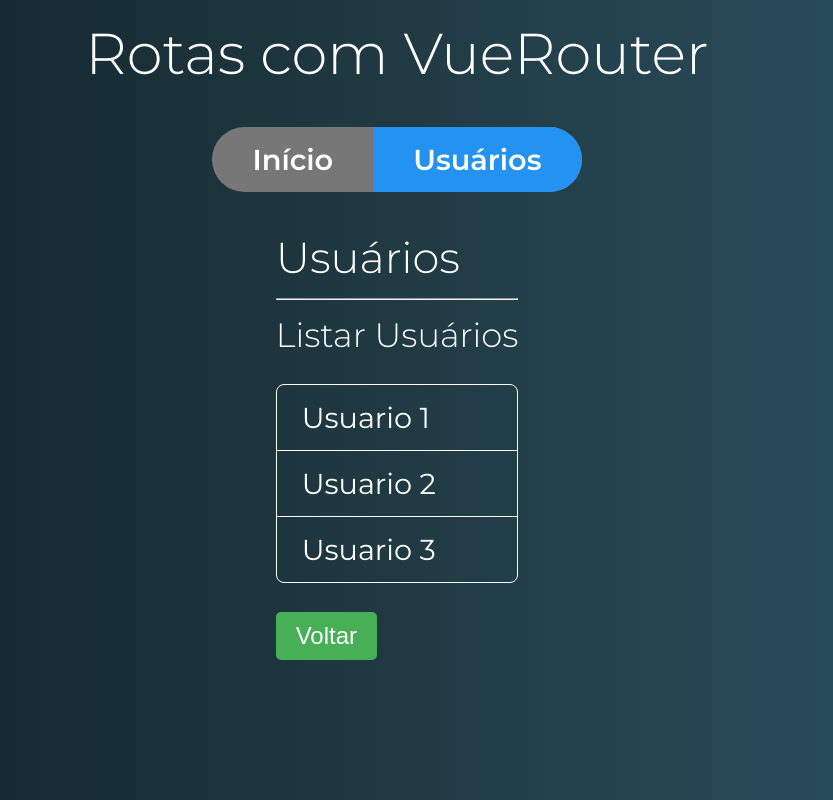
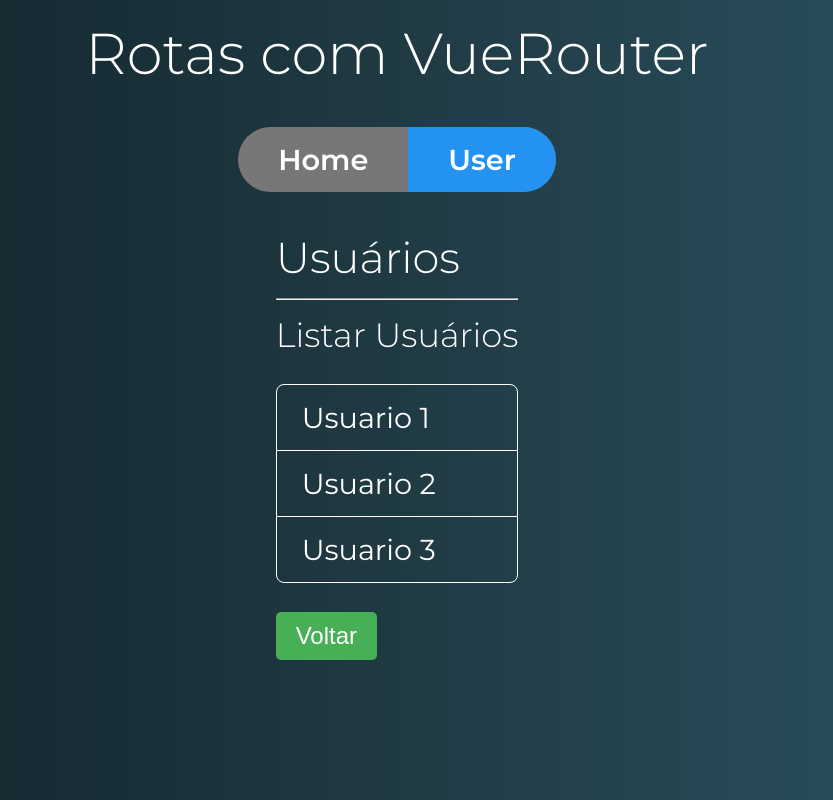
Before and after one commit to JFmaia/curso_vue, a Vue app in the folder vue-router/rotas-exercicios/: page /usuario in a window 1280 px wide. Shown: the whole page, without its empty margins (243-1076 px from the left). Built offline with nearby package versions, Linux system fonts and the light colour scheme.

Commit message:
feat: Utilizando multiplos views routes.

```diff
--- a/vue-router/rotas-exercicios/src/App.vue
+++ b/vue-router/rotas-exercicios/src/App.vue
@@ -1,16 +1,15 @@
 <template>
 	<div id="app">
 		<h1>Rotas com VueRouter</h1>
-		<Menu/>
+		<router-view name="menu"></router-view>
 		<!--Adicionando a entrada das rotas no App-->
 		<router-view />
 	</div>
 </template>
 
 <script>
-import Menu from './components/template/Menu.vue'
 export default {
-	components: { Menu },
+
 }
 </script>
 
--- /dev/null
+++ b/vue-router/rotas-exercicios/src/components/template/MenuAlt.vue
@@ -0,0 +1,23 @@
+<template>
+    <nav class="menu">
+        <ul>
+            <router-link to="/" tag="li" active-class="active" exact>
+                <a>Home</a>
+            </router-link>
+
+            <router-link to="/usuario" tag="li"  active-class="active">
+                <a>User</a>
+            </router-link>
+        </ul>
+    </nav>
+</template>
+
+<script>
+export default {
+
+}
+</script>
+
+<style>
+
+</style>
--- a/vue-router/rotas-exercicios/src/router.js
+++ b/vue-router/rotas-exercicios/src/router.js
@@ -1,6 +1,8 @@
 import Vue from 'vue';
 import Router from 'vue-router';
 import Inicio from './components/Inicio';
+import Menu from './components/template/Menu';
+import MenuAlt from './components/template/MenuAlt';
 
 import Usuario from './components/usuario/Usuario';
 import UsuarioLista from './components/usuario/UsuarioLista';
@@ -16,21 +18,31 @@
     routes:[
         {
             path: '/',
-            component: Inicio,
             name:'inicio',
+            // component: Inicio,
+            components:{
+                default: Inicio,
+                menu:Menu,
+            }
         },
         {
             path: '/usuario',
-            component: Usuario,
+            components:{
+                default: Usuario,
+                menu: MenuAlt,
+            },
             //Permitindo que todos os parametros da rota sejam passados como atributos
             props: true,
             //Rotas Aninhadas
             children:[
                 {
-                    path: '', component: UsuarioLista,
+                    path: '',
+                    component: UsuarioLista,
                 },
                 {
-                    path: ':id', component: UsuarioDetalhe, props:true,
+                    path: ':id',
+                    component: UsuarioDetalhe,
+                    props:true,
                 },
                 {
                     path: ':id/editar',
```
